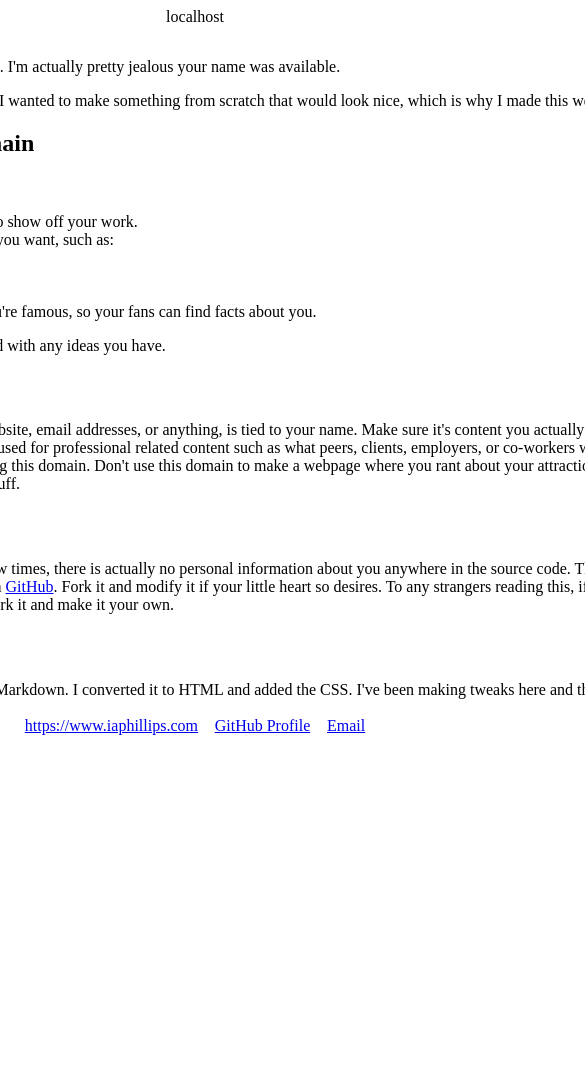
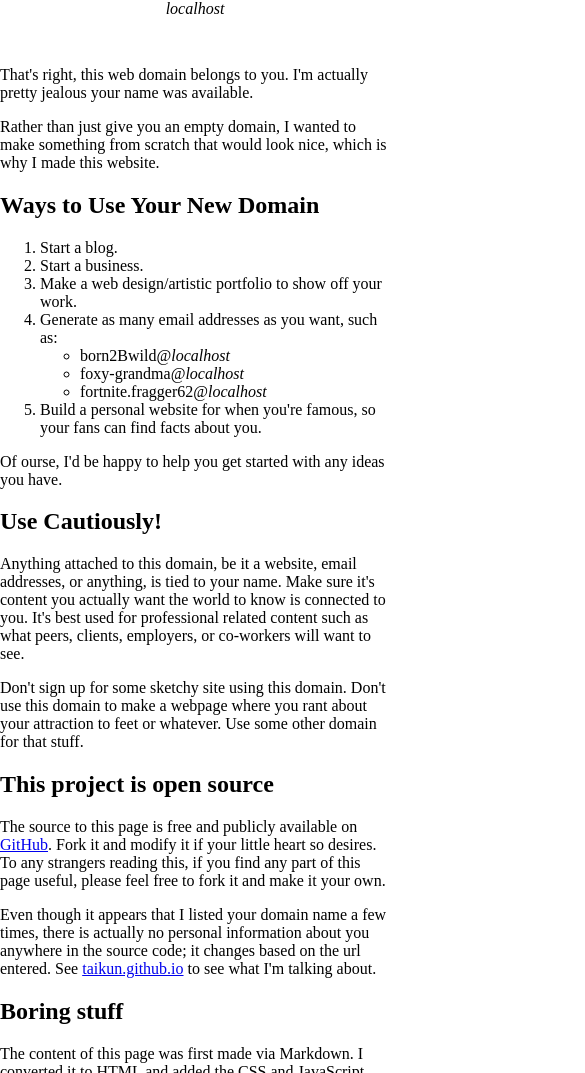
Before and after one commit to theTaikun/gift-domain, a plain HTML site: page index.html in a window 390 px wide. Shown: the part 174-1247 px from the top of the page, 585 px wide, since content can reach past the window. Before the commit the page ends 917 px from the top, so only its background shows below. Drawn offline with Linux system fonts and the light colour scheme.

Commit message:
Began styling for mobile. Will transition to desktop once mobile looks decent

```diff
--- a/assets/css/default.css
+++ b/assets/css/default.css
@@ -1,3 +1,7 @@
+html, body {
+	margin: 0;
+	padding: 0;
+}
 body
 {
 	display: flex;
@@ -10,14 +14,23 @@ body
 header{
 	display:flex;
 	flex-direction:column;
-	align-items:center;
+	/*! align-items:center; */
+	text-align:center;
 	width:100%;
+	/*! font-size:1.5em; */
 }
 main{
-	width:960px;
+	/*! width:960px; */
 }
 footer {
 	display:flex;
-	justify-content:space-evenly;
-	width:100%;
+	justify-content:space-between;
+	/*! width:100%;*/
 }
+footer *{
+	margin: 5px;
+}
+
+.example-domain {
+	font-style:italic;
+}
--- a/index.html
+++ b/index.html
@@ -17,8 +17,10 @@
 <h2 id="and-congratulations-on-your-new-website">And congratulations on your new website :)</h2>
 <span class="example-domain">www.example.com</span>
 </header>
-<p><main> That's right, this web domain belongs to you. I'm actually pretty jealous your name was available.</p>
+<p><main></p>
+<p>That's right, this web domain belongs to you. I'm actually pretty jealous your name was available.</p>
 <p>Rather than just give you an empty domain, I wanted to make something from scratch that would look nice, which is why I made this website.</p>
+<section>
 <h2 id="ways-to-use-your-new-domain">Ways to Use Your New Domain</h2>
 <ol style="list-style-type: decimal">
 <li>Start a blog.</li>
@@ -33,14 +35,24 @@
 <li>Build a personal website for when you're famous, so your fans can find facts about you.</li>
 </ol>
 <p>Of ourse, I'd be happy to help you get started with any ideas you have.</p>
-<h2 id="use-cautiosly">Use Cautiosly!</h2>
-<p>Anything attached to this domain, be it a website, email addresses, or anything, is tied to your name. Make sure it's content you actually want the world to know is connected to you. It's best used for professional related content such as what peers, clients, employers, or co-workers will want to see. Don't sign up for some sketchy site using this domain. Don't use this domain to make a webpage where you rant about your attraction to feet or whatever. Use some other domain for that stuff.</p>
+</section>
+<section>
+<h2 id="use-cautiously">Use Cautiously!</h2>
+<p>Anything attached to this domain, be it a website, email addresses, or anything, is tied to your name. Make sure it's content you actually want the world to know is connected to you. It's best used for professional related content such as what peers, clients, employers, or co-workers will want to see.</p>
+<p>Don't sign up for some sketchy site using this domain. Don't use this domain to make a webpage where you rant about your attraction to feet or whatever. Use some other domain for that stuff.</p>
+</section>
+<section>
 <h2 id="this-project-is-open-source">This project is open source</h2>
-<p>Even though I listed your domain name a few times, there is actually no personal information about you anywhere in the source code. That's because the source is freely and publicly available on <a href="https://github.com/theTaikun/gift-domain">GitHub</a>. Fork it and modify it if your little heart so desires. To any strangers reading this, if you find any part of this page useful, please feel free to fork it and make it your own.</p>
+<p>The source to this page is free and publicly available on <a href="https://github.com/theTaikun/gift-domain">GitHub</a>. Fork it and modify it if your little heart so desires. To any strangers reading this, if you find any part of this page useful, please feel free to fork it and make it your own.</p>
+<p>Even though it appears that I listed your domain name a few times, there is actually no personal information about you anywhere in the source code; it changes based on the url entered. See <a href="https://thetaikun.github.io/gift-domain">taikun.github.io</a> to see what I'm talking about.</p>
+</section>
+<section>
 <h2 id="boring-stuff">Boring stuff</h2>
-The content of this page was first made via Markdown. I converted it to HTML and added the CSS. I've been making tweaks here and there, and tracking the versioning using github. </main>
+<p>The content of this page was first made via Markdown. I converted it to HTML and added the CSS and JavaScript. I've been making tweaks here and there, and tracking the versioning using github.</p>
+</section>
+</main>
 <footer>
-<a href="https://www.iaphillips.com" class="uri">https://www.iaphillips.com</a><a href="https://github/theTaikun">GitHub Profile</a><a href="mailto:github_webdev@iaphillips.com">Email</a>
+<a href="https://www.iaphillips.com">iaphillips.com</a><a href="https://github/theTaikun">GitHub Profile</a><a href="mailto:github_webdev@iaphillips.com">Email</a>
 </footer>
 <script src="assets/js/default.js"></script>
 </body>
```
Also changed, not shown: 1 other file.
